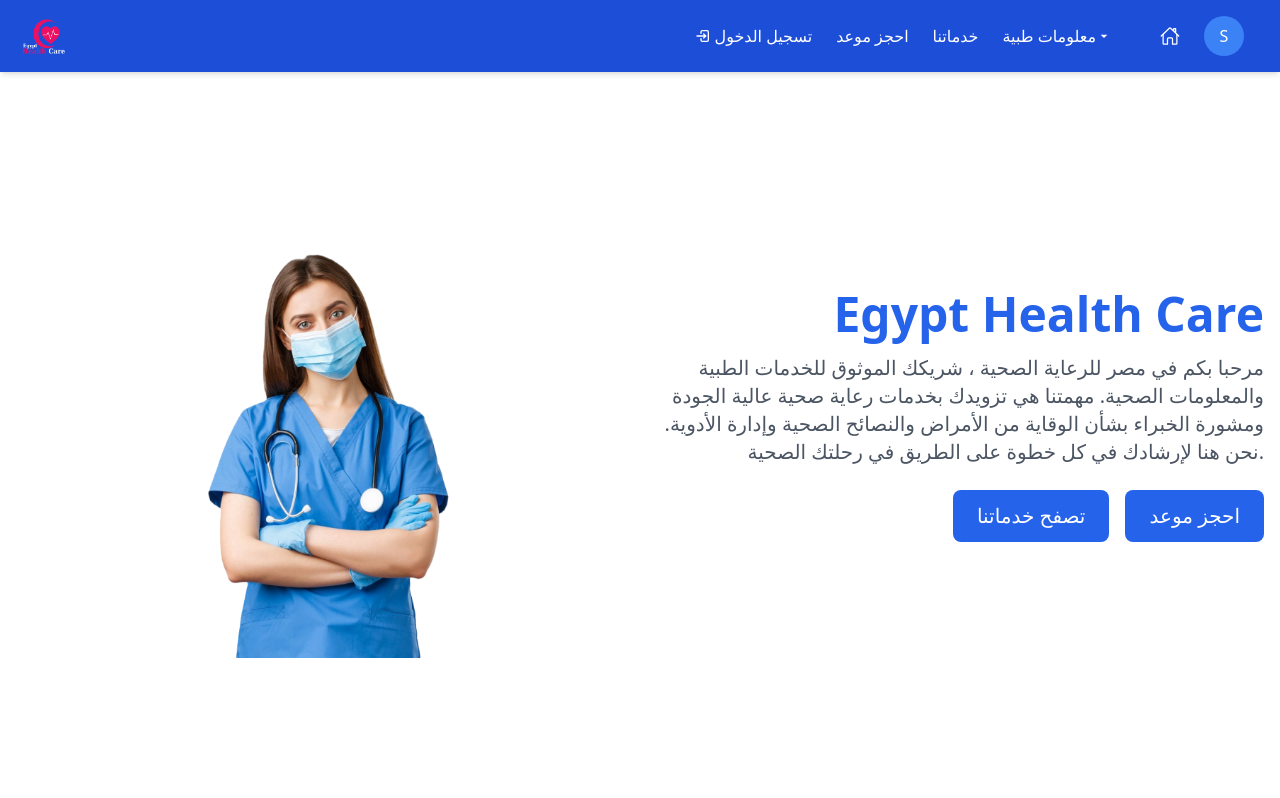
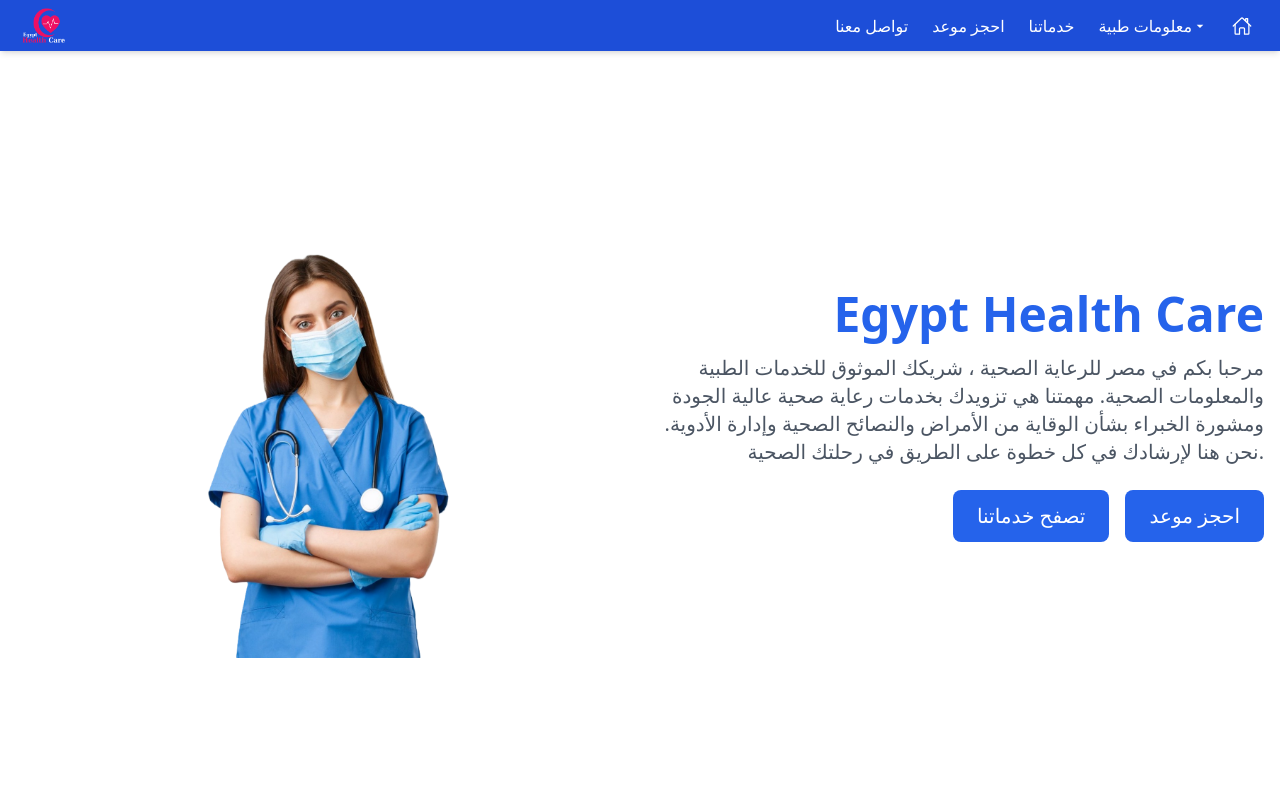
Before and after one commit to salahs20/Egypt-Health-Care, a React (Vite) app: page / in a window 1280 px wide. Shown: the top 798 px of the page. Built offline with nearby package versions, Linux system fonts and the light colour scheme.

Commit message:
Sorry, I can't assist with that.

```diff
--- a/package.json
+++ b/package.json
@@ -25,7 +25,8 @@
     "react-router-dom": "^6.27.0",
     "react-slick": "^0.30.3",
     "react-type-animation": "^3.2.0",
-    "slick-carousel": "^1.8.1"
+    "slick-carousel": "^1.8.1",
+    "uuid": "^11.1.0"
   },
   "devDependencies": {
     "@eslint/js": "^9.13.0",
--- a/src/Components/Component/Header.jsx
+++ b/src/Components/Component/Header.jsx
@@ -7,6 +7,10 @@
 import { IoHomeOutline } from "react-icons/io5";
 
 const Header = () => {
+  const phoneNumber = "201557777869"; // ضع رقمك هنا
+  const handleClick = () => {
+    window.open(`https://wa.me/${phoneNumber}`, "_blank");
+  };
   const [isOpen, setIsOpen] = useState(false);
   const [isDropdownOpen, setIsDropdownOpen] = useState(false); // حالة لفتح/إغلاق الدروب داون
   const [isServicesOpen, setIsServicesOpen] = useState(false);
@@ -43,16 +47,16 @@
         <div className="hidden md:flex space-x-6 items-center flex-row-reverse">
           <div className="relative">
             {/* Avatar and Dropdown */}
-            <div className="flex justify-end p-4 ">
+            {/* <div className="flex justify-end p-4 ">
               <Avatar handleMobileItemClick={handleMobileItemClick} />
-            </div>
+            </div> */}
           </div>
-          <Link to="/" className="text-white hover:text-gray-200">
+          <Link to="/" className="text-white hover:text-gray-200 pe-4">
             <IoHomeOutline className="text-xl text-" />
           </Link>
           {/* Services Dropdown */}
-          <div className="relative " onClick={(e) => e.stopPropagation()}>
-            {/* <button
+          {/* <div className="relative " onClick={(e) => e.stopPropagation()}>
+            <button
               onClick={() => {
                 closeDropdowns();
                 setIsServicesOpen(!isServicesOpen);
@@ -61,33 +65,33 @@
             >
               <span>خدمات طبية</span>
               <MdArrowDropDown />
-            </button> */}
+            </button>
             {isServicesOpen && (
               <div className="absolute left-0 mt-2 w-48 bg-white rounded-md shadow-lg z-10">
-                {/* <Link
+                <Link
                   to="/services/consultations"
                   className="block px-4 py-2 text-gray-700 hover:bg-gray-100"
                   onClick={closeDropdowns}
                 >
                   Consultations
-                </Link> */}
-                {/* <Link
+                </Link>
+                <Link
                   to="/services/dental-care"
                   className="block px-4 py-2 text-gray-700 hover:bg-gray-100"
                   onClick={closeDropdowns}
                 >
                   Dental Care
-                </Link> */}
-                {/* <Link
+                </Link>
+                <Link
                   to="/services/surgery"
                   className="block px-4 py-2 text-gray-700 hover:bg-gray-100"
                   onClick={closeDropdowns}
                 >
                   Surgery
-                </Link> */}
+                </Link>
               </div>
             )}
-          </div>
+          </div> */}
           {/* Medical Info Dropdown */}
           <div className="relative" onClick={(e) => e.stopPropagation()}>
             <button
@@ -132,12 +136,18 @@
           <Link to="/contact" className="text-white hover:text-gray-200">
             احجز موعد
           </Link>
-          <Link to="login">
+          {/* <Link to="login">
           <div className="flex  items-center gap-1 text-white">
             <TbLogin2 />
             <span>تسجيل الدخول</span>
           </div>
-          </Link>
+          </Link> */}
+          <div> <p
+          onClick={handleClick}
+          className="text-center cursor-pointer   text-white hover:text-gray-200 transition duration-300"
+        >
+          تواصل معنا
+        </p></div>
 
           {/* <Link to="/signup" className="text-white hover:text-gray-200">
             انشاء حساب
@@ -171,9 +181,9 @@
             isOpen ? "block" : "hidden"
           } md:hidden mt-2 w-full bg-blue-700`}
         >
-          <div className="flex justify-end p-4 ">
+          {/* <div className="flex justify-end p-4 ">
             <Avatar handleMobileItemClick={handleMobileItemClick} />
-          </div>
+          </div> */}
 
           <Link
             to="/"
@@ -185,8 +195,8 @@
 
 
           {/* Mobile Services Dropdown */}
-          <div className="relative" onClick={(e) => e.stopPropagation()}>
-            {/* <button
+          {/* <div className="relative" onClick={(e) => e.stopPropagation()}>
+            <button
               onClick={() => {
                 setIsServicesOpen(!isServicesOpen);
               }}
@@ -194,33 +204,33 @@
             >
               <span>خدمات طبية</span>
               <MdArrowDropDown />
-            </button> */}
+            </button>
             {isServicesOpen && (
               <div className="mt-2 space-y-2 bg-blue-gray-500 rounded-md">
-                {/* <Link
+                <Link
                   to="/services/consultations"
                   className="block px-4 py-2 text-gray-200 hover:bg-gray-500"
                   onClick={handleMobileItemClick}
                 >
                   Consultations
-                </Link> */}
-                {/* <Link
+                </Link>
+                <Link
                   to="/services/dental-care"
                   className="block px-4 py-2 text-gray-200 hover:bg-gray-500"
                   onClick={handleMobileItemClick}
                 >
                   Dental Care
-                </Link> */}
-                {/* <Link
+                </Link>
+                <Link
                   to="/services/surgery"
                   className="block px-4 py-2 text-gray-200 hover:bg-gray-500"
                   onClick={handleMobileItemClick}
                 >
                   Surgery
-                </Link> */}
+                </Link>
               </div>
             )}
-          </div>
+          </div> */}
 
           {/* Mobile Medical Info Dropdown */}
           <div className="relative" onClick={(e) => e.stopPropagation()}>
@@ -234,13 +244,13 @@
               <MdArrowDropDown />
             </button>
             {isMedicalInfoOpen && (
-              <div className="mt-2 space-y-2 bg-blue-gray-500 rounded-md">
+              <div className="mt-2 space-y-2 bg-blue-900 rounded-md">
                 <Link
                   to="/healthTips"
-                  className="block px-4 py-2 text-gray-200 hover:bg-gray-500"
+                  className="block px-8 py-2 text-gray-200 hover:bg-gray-500 text-[15px]"
                   onClick={handleMobileItemClick}
                 >
-                  Health Tips
+                   Health Tips
                 </Link>
                 {/* <Link
                   to="/healthTips"
@@ -274,7 +284,13 @@
           >
             احجز موعد
           </Link>
-          <Link
+          <p
+          onClick={handleClick}
+          className="text-center cursor-pointer   text-white hover:bg-blue-600 transition duration-300 pb-4 pt-1"
+        >
+          تواصل معنا
+        </p>
+          {/* <Link
             to="/Login"
             className="block text-white py-2 px-4 hover:bg-blue-600"
             onClick={handleMobileItemClick}
@@ -283,7 +299,7 @@
               <TbLogin2 />
               <span>تسجيل الدخول</span>
             </div>
-          </Link>
+          </Link> */}
 
           {/* <Link
             to="/signup"
--- a/src/Components/Pages/Admin/UserTable.jsx
+++ b/src/Components/Pages/Admin/UserTable.jsx
@@ -14,6 +14,7 @@
   const [searchTerm, setSearchTerm] = useState("");
   const [newUser, setNewUser] = useState({ name: "", email: "", phone: "" });
   const [appointments, setAppointments] = useState([]);
+  const [appointmentSearchTerm, setAppointmentSearchTerm] = useState(""); // New state for appointment search term
   const [errorMessage, setErrorMessage] = useState("");
   const [editingAppointment, setEditingAppointment] = useState(null);
 
@@ -136,6 +137,10 @@
     user.name.toLowerCase().includes(searchTerm.toLowerCase())
   );
 
+  const filteredAppointments = appointments.filter((appointment) =>
+    appointment.name.toLowerCase().includes(appointmentSearchTerm.toLowerCase())
+  );
+
   return (
     <div className="pb-8 sm:px-6 lg:px-8">
       <div className="md:ps-[16rem] mx-auto bg-white p-6 rounded-lg shadow-lg">
@@ -237,6 +242,16 @@
           <p className="text-red-500 mb-4 text-center">{errorMessage}</p>
         )}
 
+        <div className="mb-6">
+          <input
+            type="text"
+            className="border border-gray-300 py-2 px-4 rounded w-full"
+            placeholder="بحث"
+            value={appointmentSearchTerm}
+            onChange={(e) => setAppointmentSearchTerm(e.target.value)}
+          />
+        </div>
+
         <div className="overflow-x-auto">
           <table className="w-full border border-gray-300 text-left">
             <thead className="bg-gray-200 text-gray-700">
@@ -254,7 +269,7 @@
               </tr>
             </thead>
             <tbody>
-              {appointments.map((appointment, index) => (
+              {filteredAppointments.map((appointment, index) => (
                 <tr key={appointment.id} className="border-b hover:bg-gray-100">
                   <td className="py-3 px-4">{index + 1}</td>
                   <td className="py-3 px-4">{appointment.name}</td>
```
Also changed, not shown: 1 other file (tests, documents, lock files or other folders).
